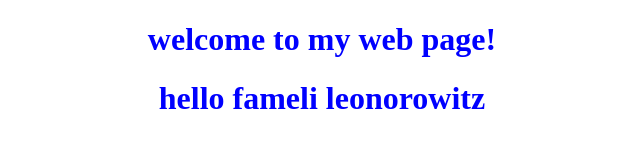
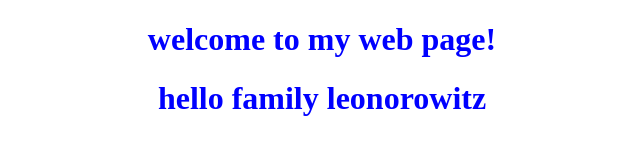
Before and after one commit to shayaleoshaya-ctrl/new, a plain HTML site: page index.html in a window 1280 px wide. Shown: the whole page, without its empty margins (318-958 px from the left). Drawn offline with Linux system fonts and the light colour scheme.

Commit message:
Correct typo in family greeting

```diff
--- a/index.html
+++ b/index.html
@@ -12,6 +12,6 @@
     </head>
     <body>
         <h1>welcome to my web page!</h1>
-        <h1>hello fameli leonorowitz</h1>
+        <h1>hello family leonorowitz</h1>
     </body>
 </html>
```
